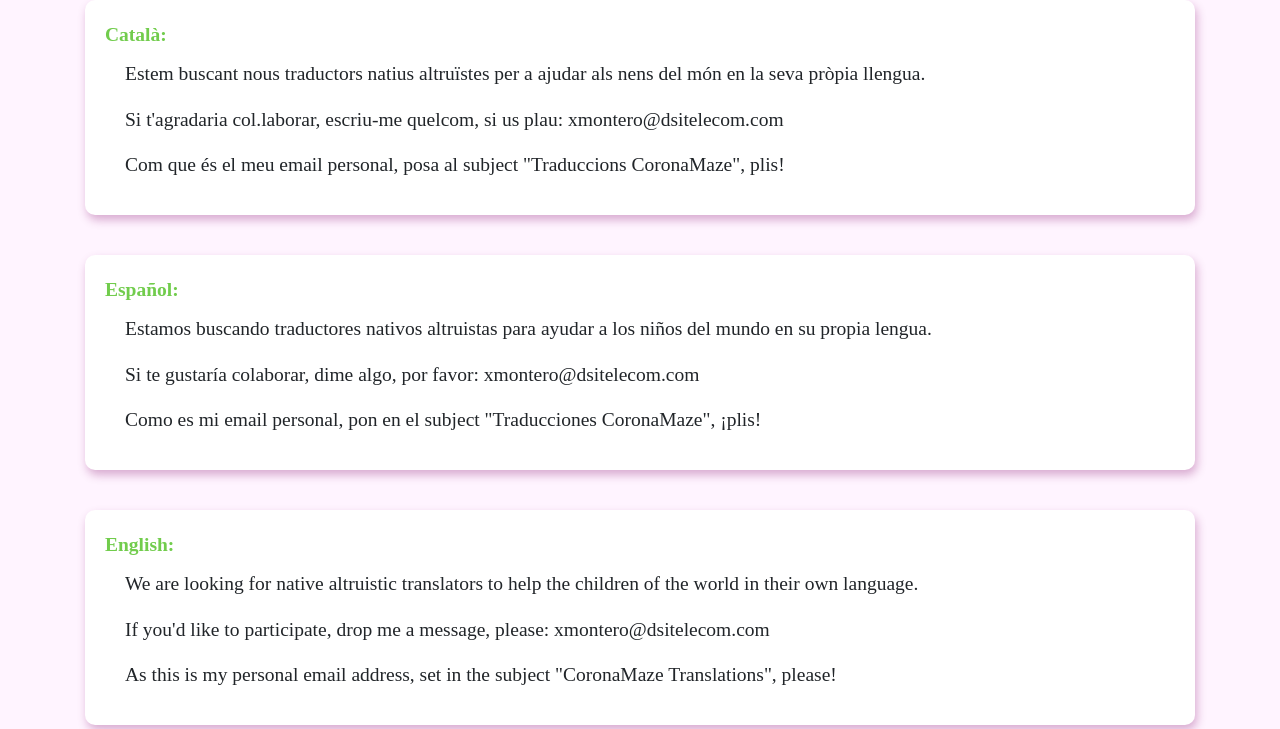
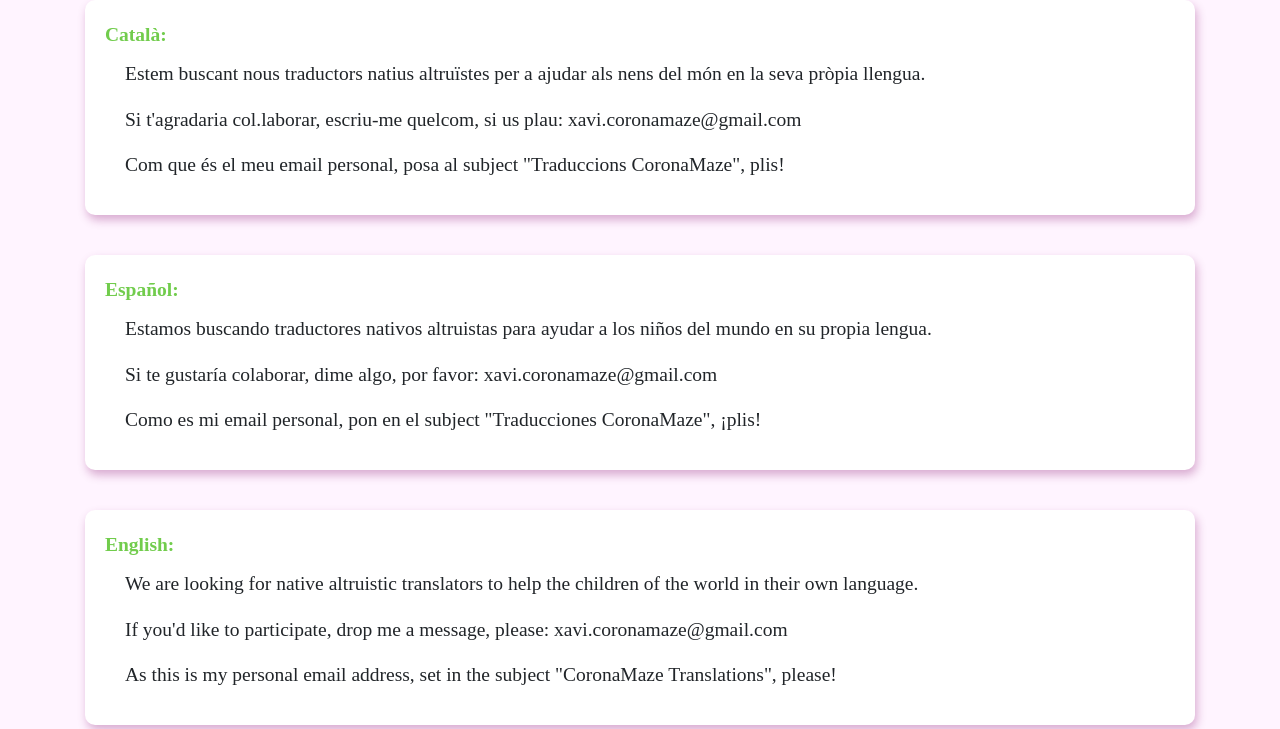
Before and after one commit to xmontero/coronamaze-com, a Jekyll site: the page built from seekingTranslators.html, in a window 1280 px wide. Shown: the part 256-985 px from the top of the page. Built offline with Jekyll 4.4.1, drawn with Linux system fonts in a browser that asks for light colours; nearby versions of some CDN libraries; some web fonts are replaced; comment, search, counter and statistics services are not loaded.

Commit message:
Updates the contact to the new xavi.coronamaze@gmail.com email.

```diff
--- a/seekingTranslators.html
+++ b/seekingTranslators.html
@@ -34,7 +34,7 @@
         <div class="cm_title">Català:</div>
         <div class="cm_text">
             <p>Estem buscant nous traductors natius altruïstes per a ajudar als nens del món en la seva pròpia llengua.</p>
-            <p>Si t'agradaria col.laborar, escriu-me quelcom, si us plau: xmontero@dsitelecom.com</p>
+            <p>Si t'agradaria col.laborar, escriu-me quelcom, si us plau: xavi.coronamaze@gmail.com</p>
             <p>Com que és el meu email personal, posa al subject "Traduccions CoronaMaze", plis!</p>
         </div>
     </div>
@@ -42,7 +42,7 @@
         <div class="cm_title">Español:</div>
         <div class="cm_text">
             <p>Estamos buscando traductores nativos altruistas para ayudar a los niños del mundo en su propia lengua.</p>
-            <p>Si te gustaría colaborar, dime algo, por favor: xmontero@dsitelecom.com</p>
+            <p>Si te gustaría colaborar, dime algo, por favor: xavi.coronamaze@gmail.com</p>
             <p>Como es mi email personal, pon en el subject "Traducciones CoronaMaze", ¡plis!</p>
         </div>
     </div>
@@ -50,7 +50,7 @@
         <div class="cm_title">English:</div>
         <div class="cm_text">
             <p>We are looking for native altruistic translators to help the children of the world in their own language.</p>
-            <p>If you'd like to participate, drop me a message, please: xmontero@dsitelecom.com</p>
+            <p>If you'd like to participate, drop me a message, please: xavi.coronamaze@gmail.com</p>
             <p>As this is my personal email address, set in the subject "CoronaMaze Translations", please!</p>
         </div>
     </div>
```
Also changed, not shown: README.md.
